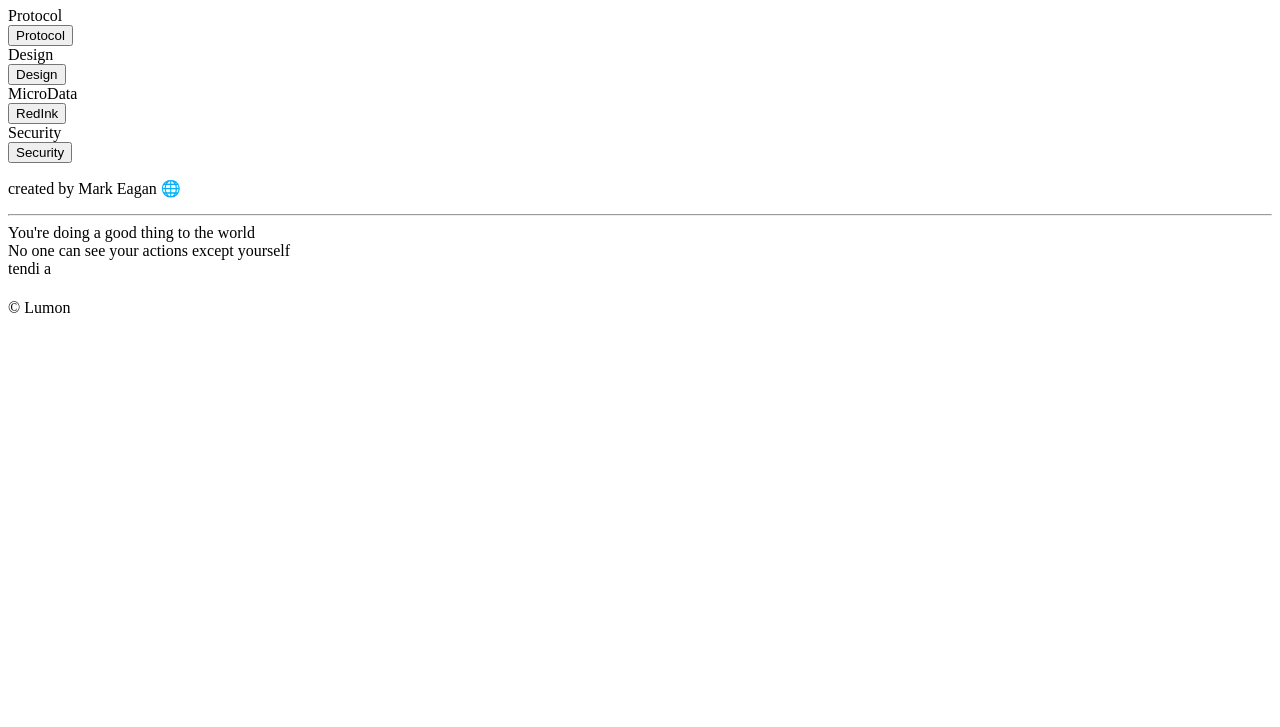
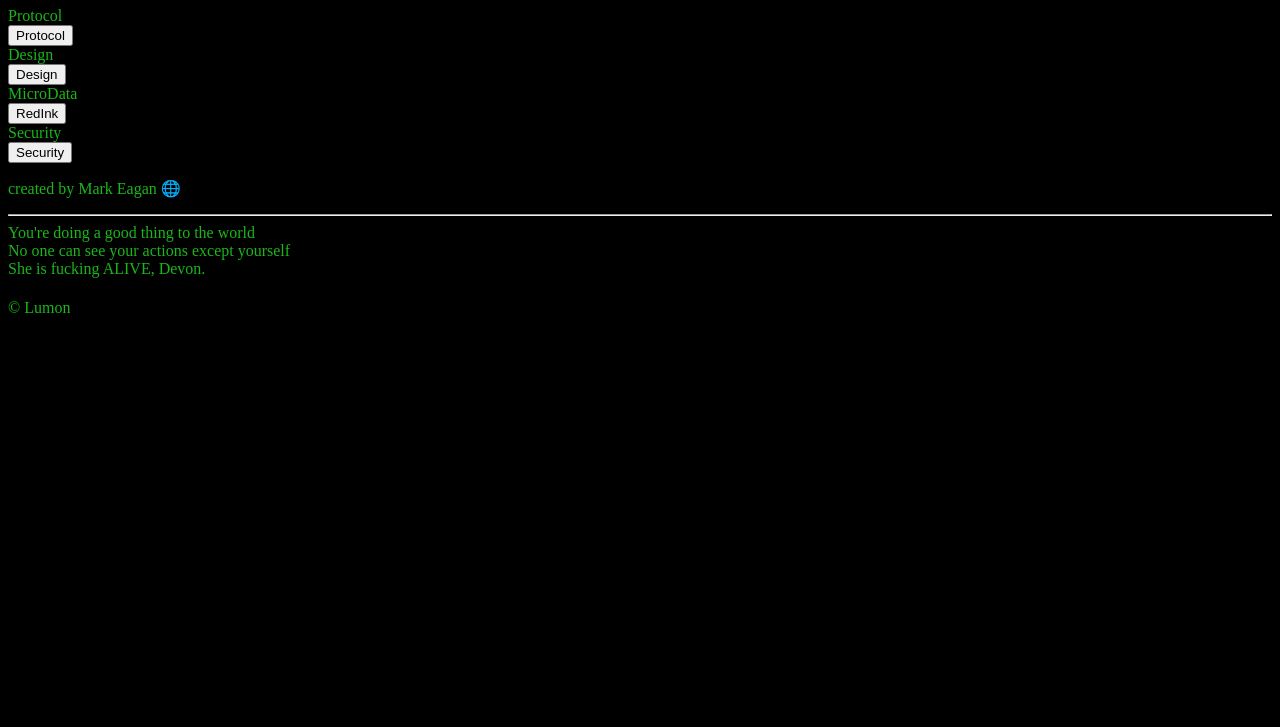
Before and after one commit to KiaraAlkins/Owkay, a plain HTML site: page index.html in a window 1280 px wide. Shown: the part 73-800 px from the top of the page. Drawn offline with Linux system fonts and the light colour scheme.

Commit message:
adicionando css

```diff
--- a/index.html
+++ b/index.html
@@ -4,6 +4,15 @@
     <meta charset="UTF-8">
     <meta name="viewport" content="width=device-width, initial-scale=1.0">
     <title>Unity 01</title>
+
+    <style>
+        body {
+            background-color: black;
+            color: rgb(26, 182, 26);
+            font: normal pt20 calibri
+        }
+
+    </style>
 </head>
 <body>
 
@@ -16,7 +25,7 @@
     <hr>
     <p1>You're doing a good thing to the world</p1><br>
     <p2>No one can see your actions except yourself</p2> <br>
-    <p4>tendi a </p4>
+    <p4>She is fucking ALIVE, Devon. </p4>
 
     <h1></h1>
 
```
